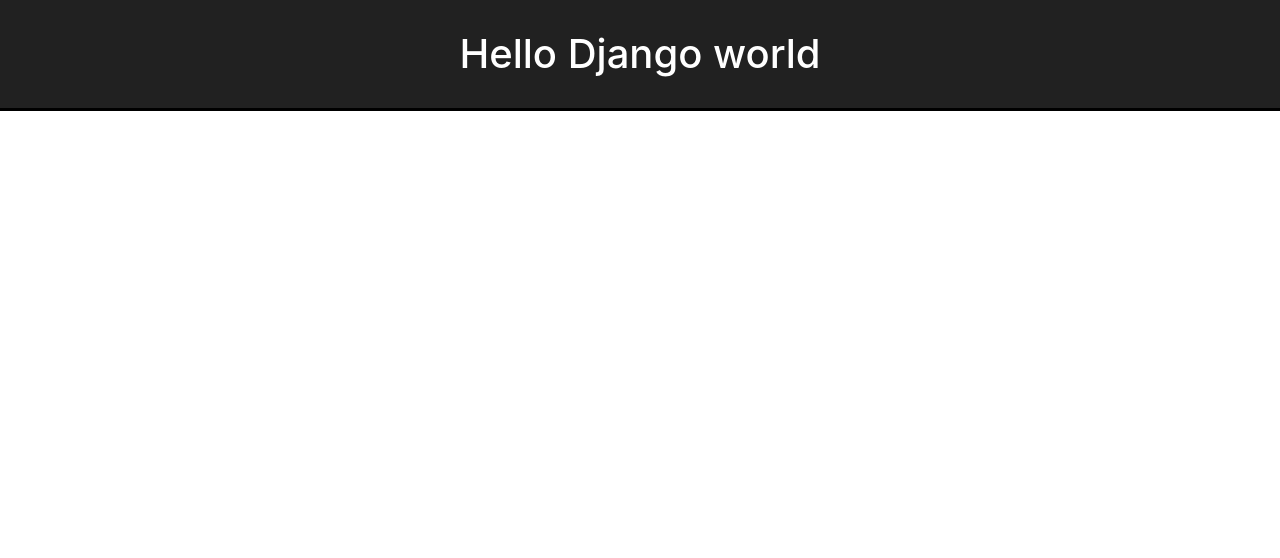
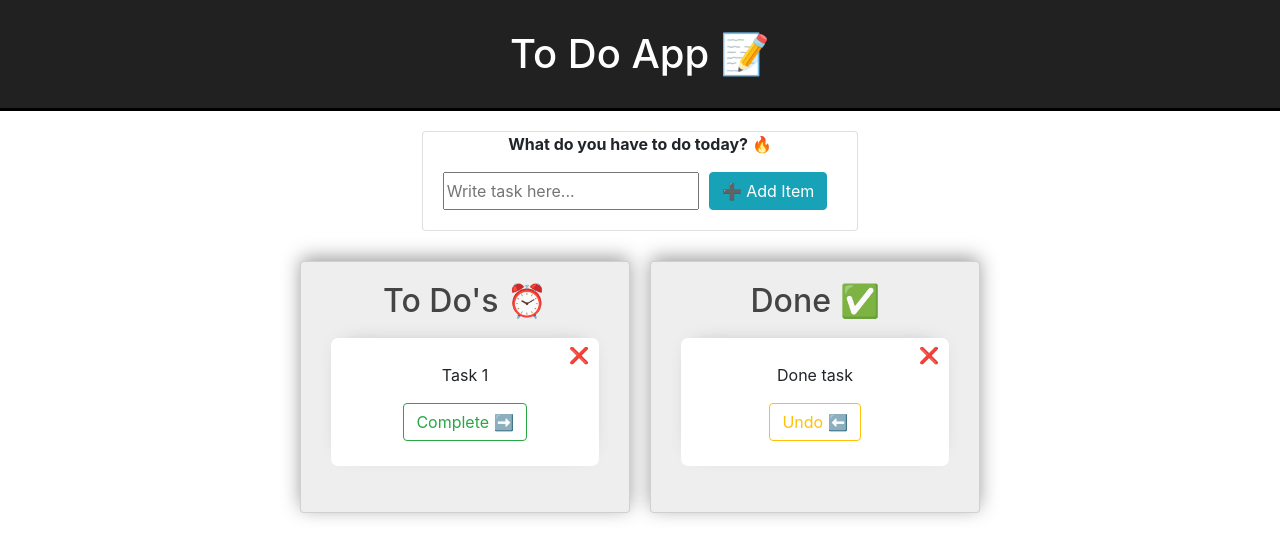
Before and after one commit to tomwilson81/To_Do_App_Django, a Django app: page / in a window 1280 px wide. Shown: the top 558 px of the page. Run offline with Django 3.2, Linux system fonts and the light colour scheme; some libraries are stand-ins or nearby versions.

Commit message:
Static HTML created

```diff
--- a/to_do_app/templates/index.html
+++ b/to_do_app/templates/index.html
@@ -13,11 +13,42 @@
 
 <body>
 <div class="todo">
-    <h1 class="todo__header">Hello Django world</h1>
+    <h1 class="todo__header"> To Do App 📝 </h1>
 
+    <div class="card todo_headerContainer">
+        <p class="font-weight-bold"> What do you have to do today? 🔥 </p>
+        <form action="/add" method="post" class="todo__form">
+            <input type="text" placeholder="Write task here..." name="todoitem">
+            <input type="submit" class="btn btn-info" value="➕ Add Item">
+        </form>
+    </div>
 
+    <div class="todo__itemContainer">
+        <div class="card todo__innerItemContainer">
+            <h2 class="todo__itemHeader"> To Do's ⏰ </h2>
 
+            <ul class="todo__container">
+                <li class="todo__item">
+                    <p>Task 1</p>
+                    <a class="btn btn-outline-success" href="/complete"> Complete ➡️ </a>
+                    <a class="todo__close" href="/delete">❌</a>
+                </li>
+            </ul>
+        </div>
+
+        <div class="card todo__innerItemContainer">
+            <h2 class="todo__itemHeader"> Done ✅ </h2>
+
+            <ul class="todo__container">
+                <li class="todo__item">
+                    <p>Done task</p>
+                    <a class="btn btn-outline-warning" href="/uncheck"> Undo ⬅ </a>
+                    <a class="todo__close" href="/delete">❌</a>
+                </li>
+            </ul>
+        </div>
+
+    </div>
 </div>
-
 </body>
 </html>
```
